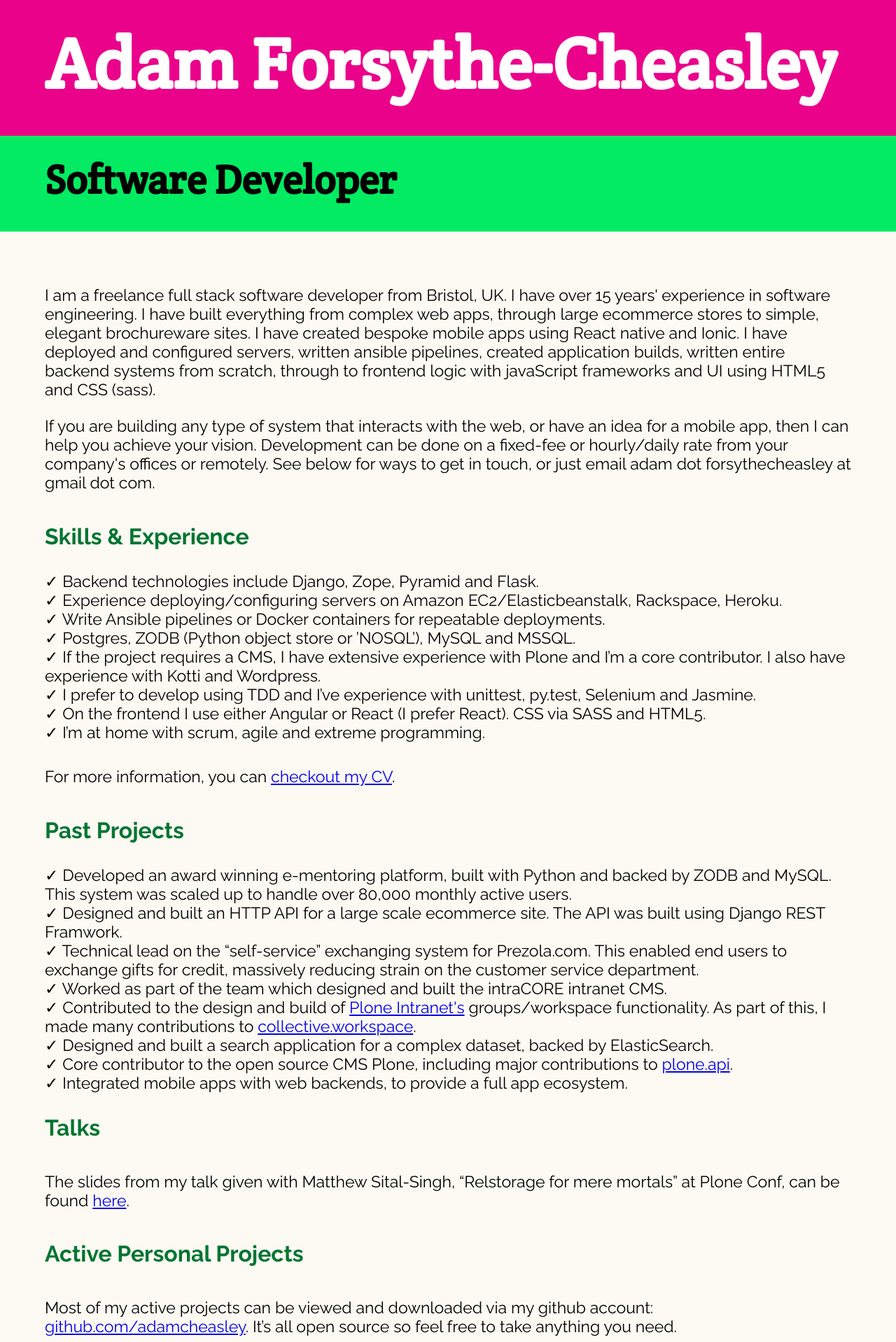
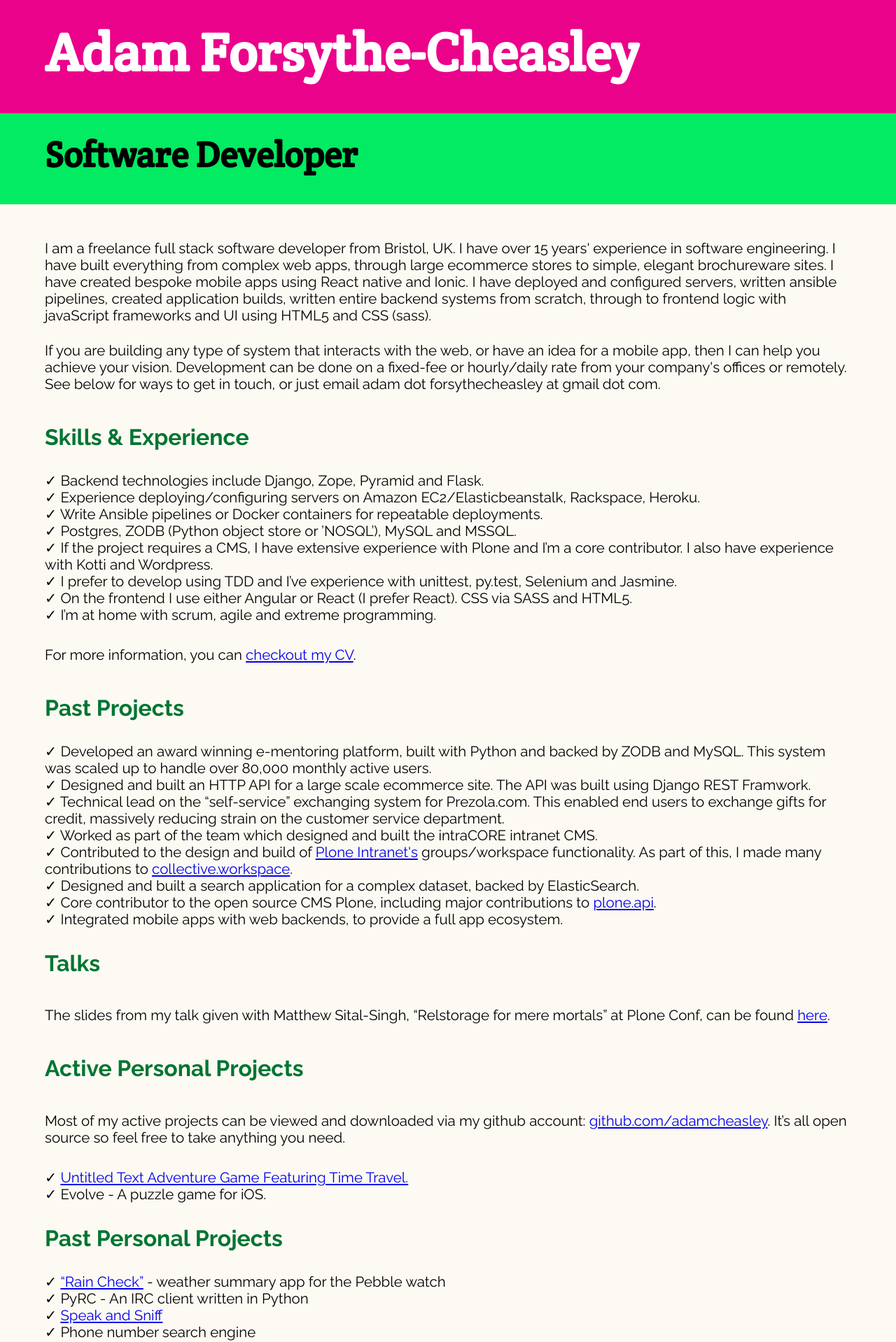
Before and after one commit to adamcheasley/adamcheasley.github.io, a Jekyll site: the page index.html, which Jekyll copies as it is, in a window 1280 px wide. Shown: the top 1918 px of the page at 70% size. Built offline with Jekyll 4.4.1, drawn with Linux system fonts in a browser that asks for light colours.

Commit message:
Media query now addresses iphone. Default is desktop.

```diff
--- a/css/main.css
+++ b/css/main.css
@@ -1,7 +1,7 @@
 body {
   margin: 0;
   font-family: 'Raleway', sans-serif;
-  font-size: 6vw;
+  font-size: 1.6vw;
   background-color: #fdfaf3;
 }
 
@@ -20,16 +20,18 @@
 }
 
 h1 {
-  font-size: 12vw;
+  font-size: 6vw;
   background-color: #eb028b;
   color: #fff;
   padding-bottom: 3%;
+  padding-top: 2%;
 }
 
 h2 {
   background-color: #02eb62;
   padding-top: 2%;
   padding-bottom: 3%;
+  font-size: 4vw;
 }
 
 h3 {
@@ -45,11 +47,10 @@
 }
 
 .mt {
-  margin-top: 5%;
+  margin-top: 3%;
 }
 
-@media only screen and (min-width: 768px) {
-  body {font-size: 3vw;}
-  h1 {font-size: 8vw; padding-top: 2%;}
-  p, ul {font-size: 1.8vw;}
+@media only screen and (min-device-width: 320px) and (max-device-width: 568px) {
+  body, h2, h3 {font-size: 6vw;}
+  h1 {font-size: 11vw;}
 }
```
